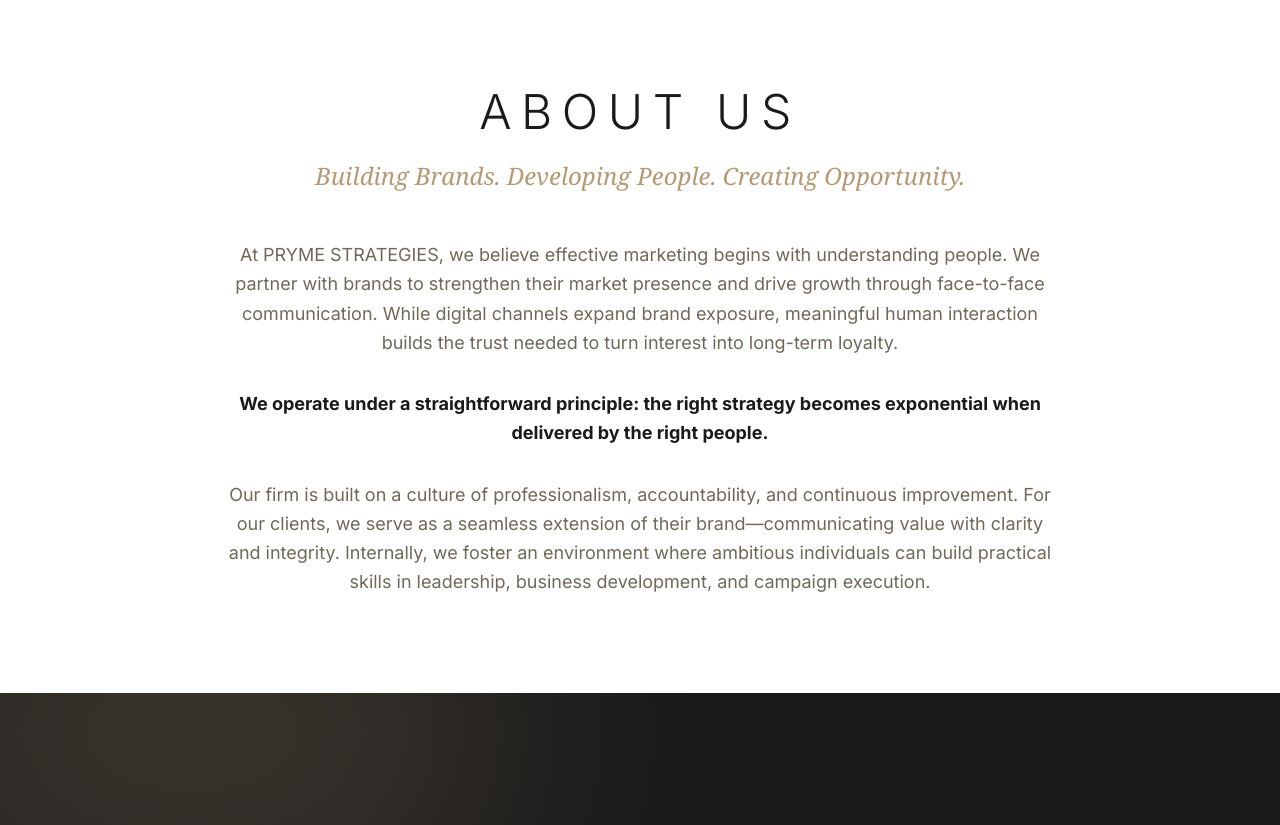
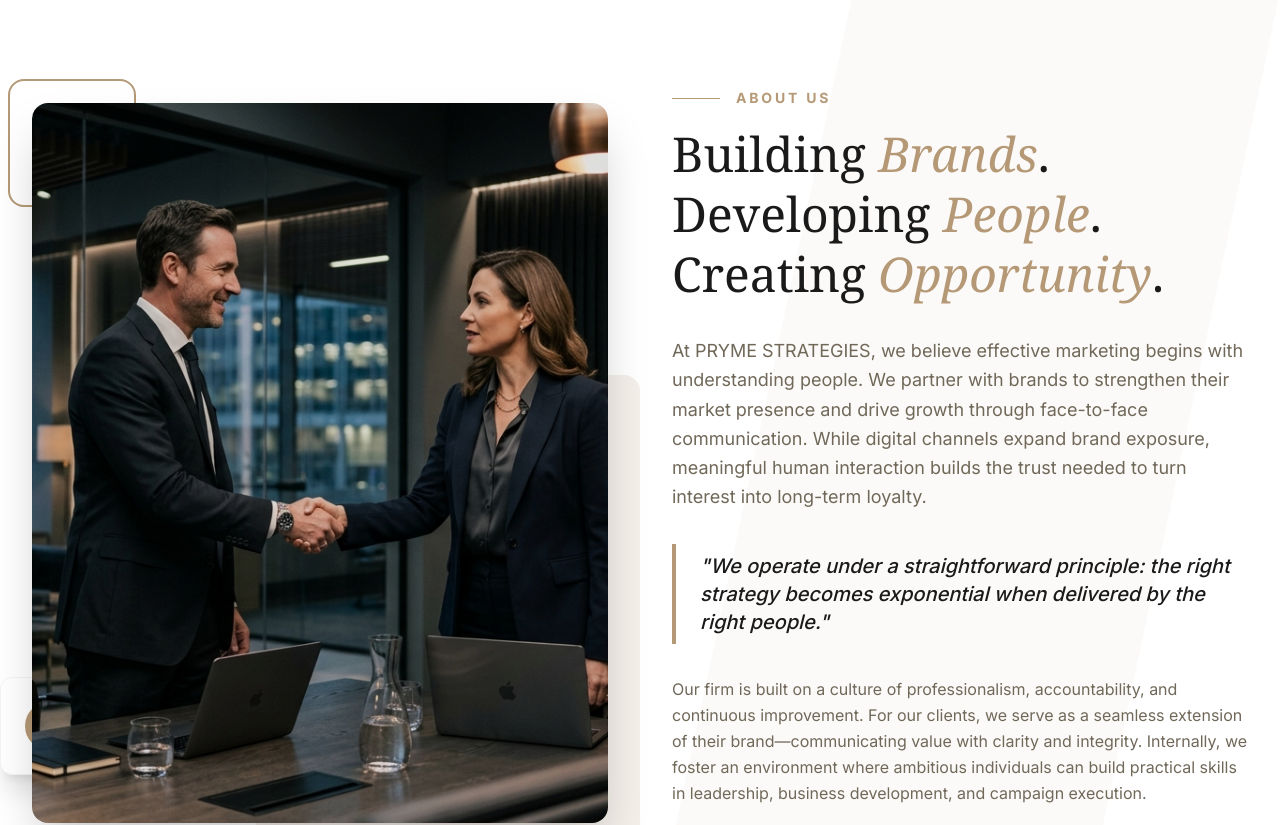
Before and after one commit to Princeee07/Prymestrategies, a Next.js app: page / in a window 1280 px wide. Shown: the part 1160-1985 px from the top of the page. Built offline with nearby package versions, Linux system fonts and the light colour scheme.

Commit message:
feat: redesign About section, fix typos, and resolve Vercel serverless file system crash

```diff
--- a/src/app/(admin)/admin/applications/page.tsx
+++ b/src/app/(admin)/admin/applications/page.tsx
@@ -17,7 +17,6 @@
   lastName: string;
   email: string;
   phone: string;
-  resumeUrl: string;
   status: string;
   created_at: string;
 };
@@ -147,7 +146,7 @@
 
                 <div className="mt-auto pt-4">
                   <a
-                    href={app.resumeUrl}
+                    href={`/api/admin/applications/${app.id}/resume`}
                     target="_blank"
                     rel="noopener noreferrer"
                     className="flex items-center justify-center gap-2 w-full py-3 border border-[var(--color-bronze)] bg-[var(--color-bronze)] text-white hover:bg-[var(--color-bronze-light)] hover:border-[var(--color-bronze-light)] rounded-lg text-sm font-heading tracking-widest uppercase transition-colors shadow-sm"
--- a/src/app/api/admin/applications/route.ts
+++ b/src/app/api/admin/applications/route.ts
@@ -11,6 +11,15 @@
     }
 
     const applications = await db.application.findMany({
+      select: {
+        id: true,
+        firstName: true,
+        lastName: true,
+        phone: true,
+        email: true,
+        status: true,
+        created_at: true,
+      },
       orderBy: {
         created_at: 'desc',
       },
--- a/src/components/layout/Footer.tsx
+++ b/src/components/layout/Footer.tsx
@@ -57,13 +57,13 @@
               Contact
             </h3>
             <ul className="space-y-4 text-sm">
-              <li>midtown Manhattan</li>
+              <li>Midtown Manhattan</li>
               <li>
                 <a
-                  href="mailto:prymesteategiesinc@gmail.com"
+                  href="mailto:prymestrategiesinc@gmail.com"
                   className="hover:text-[var(--color-bronze)] transition-colors"
                 >
-                  prymesteategiesinc@gmail.com
+                  prymestrategiesinc@gmail.com
                 </a>
               </li>
               <li>+1 (607) 413-9352</li>
--- a/src/components/sections/AboutSection.tsx
+++ b/src/components/sections/AboutSection.tsx
@@ -4,20 +4,75 @@
 
 export default function AboutSection() {
   return (
-    <section id="about" className="py-24 bg-white relative">
-      <div className="max-w-4xl mx-auto px-4 sm:px-6 lg:px-8 text-center">
-        <ScrollReveal>
-          <h2 className="text-3xl md:text-5xl font-heading font-light tracking-[0.2em] uppercase mb-6 text-[var(--color-charcoal)]">
+    <section id="about" className="py-24 bg-white relative overflow-hidden">
+      {/* Abstract Background Elements */}
+      <div className="absolute top-0 right-0 w-1/3 h-full bg-[var(--color-beige)]/30 -skew-x-12 transform origin-top-right z-0 pointer-events-none"></div>
+
+      <div className="max-w-7xl mx-auto px-4 sm:px-6 lg:px-8 relative z-10">
+        <div className="grid grid-cols-1 lg:grid-cols-2 gap-16 items-center">
+          {/* Left Column: Image Composition */}
+          <ScrollReveal direction="right" className="relative hidden lg:block">
+            <div className="relative w-full aspect-[4/5] rounded-2xl overflow-hidden shadow-2xl z-10">
+              <img
+                src="/about-hero.jpg"
+                alt="PRYME STRATEGIES Team"
+                className="w-full h-full object-cover"
+              />
+              <div className="absolute inset-0 bg-[var(--color-charcoal)]/10 mix-blend-multiply"></div>
+            </div>
+
+            {/* Decorative Elements */}
+            <div className="absolute -bottom-8 -right-8 w-2/3 h-2/3 bg-[var(--color-beige)] rounded-2xl -z-10"></div>
+            <div className="absolute -top-6 -left-6 w-32 h-32 border-2 border-[var(--color-bronze)] rounded-2xl -z-10"></div>
+
+            {/* Floating Badge */}
+            <div className="absolute bottom-12 -left-8 bg-white p-6 rounded-xl shadow-xl border border-gray-100 animate-float">
+              <div className="flex items-center gap-4">
+                <div className="w-12 h-12 bg-[var(--color-bronze)] rounded-full flex items-center justify-center text-white font-bold text-xl">
+                  P
+                </div>
+                <div>
+                  <p className="text-sm text-gray-500 font-heading tracking-widest uppercase">
+                    Trusted By
+                  </p>
+                  <p className="font-bold text-[var(--color-charcoal)]">
+                    Top Brands
+                  </p>
+                </div>
+              </div>
+            </div>
+          </ScrollReveal>
+
+          {/* Right Column: Content */}
+          <div className="space-y-8">
+            <ScrollReveal direction="left">
+              <div className="flex items-center gap-4 mb-4">
+                <div className="w-12 h-[1px] bg-[var(--color-bronze)]"></div>
+                <h2 className="text-sm font-heading font-bold tracking-[0.2em] uppercase text-[var(--color-bronze)]">
                   ABOUT US
                 </h2>
-          <h3 className="text-xl md:text-2xl font-serif text-[var(--color-bronze)] mb-12 italic">
-            Building Brands. Developing People. Creating Opportunity.
+              </div>
+              <h3 className="text-3xl md:text-5xl font-serif text-[var(--color-charcoal)] leading-tight">
+                Building{' '}
+                <span className="italic text-[var(--color-bronze)]">
+                  Brands
+                </span>
+                .<br />
+                Developing{' '}
+                <span className="italic text-[var(--color-bronze)]">
+                  People
+                </span>
+                .<br />
+                Creating{' '}
+                <span className="italic text-[var(--color-bronze)]">
+                  Opportunity
+                </span>
+                .
               </h3>
             </ScrollReveal>
 
-        <div className="space-y-8 text-lg text-[var(--color-taupe)] leading-relaxed">
-          <ScrollReveal delay={0.2}>
-            <p>
+            <ScrollReveal delay={0.2} direction="left">
+              <p className="text-lg text-[var(--color-taupe)] leading-relaxed">
                 At PRYME STRATEGIES, we believe effective marketing begins with
                 understanding people. We partner with brands to strengthen their
                 market presence and drive growth through face-to-face
@@ -26,22 +81,42 @@
                 interest into long-term loyalty.
               </p>
             </ScrollReveal>
-          <ScrollReveal delay={0.3}>
-            <p className="font-bold text-[var(--color-charcoal)]">
-              We operate under a straightforward principle: the right strategy
-              becomes exponential when delivered by the right people.
+
+            <ScrollReveal delay={0.3} direction="left">
+              <div className="pl-6 border-l-4 border-[var(--color-bronze)] py-2">
+                <p className="text-xl font-medium text-[var(--color-charcoal)] italic">
+                  &quot;We operate under a straightforward principle: the right
+                  strategy becomes exponential when delivered by the right
+                  people.&quot;
+                </p>
+              </div>
+            </ScrollReveal>
+
+            <ScrollReveal delay={0.4} direction="left">
+              <p className="text-[var(--color-taupe)] leading-relaxed">
+                Our firm is built on a culture of professionalism,
+                accountability, and continuous improvement. For our clients, we
+                serve as a seamless extension of their brand—communicating value
+                with clarity and integrity. Internally, we foster an environment
+                where ambitious individuals can build practical skills in
+                leadership, business development, and campaign execution.
               </p>
             </ScrollReveal>
-          <ScrollReveal delay={0.4}>
-            <p>
-              Our firm is built on a culture of professionalism, accountability,
-              and continuous improvement. For our clients, we serve as a
-              seamless extension of their brand—communicating value with clarity
-              and integrity. Internally, we foster an environment where
-              ambitious individuals can build practical skills in leadership,
-              business development, and campaign execution.
-            </p>
+
+            <ScrollReveal
+              delay={0.5}
+              direction="left"
+              className="pt-4 lg:hidden"
+            >
+              <div className="relative w-full h-64 rounded-2xl overflow-hidden shadow-lg mt-8">
+                <img
+                  src="/about-hero.jpg"
+                  alt="PRYME STRATEGIES Team"
+                  className="w-full h-full object-cover"
+                />
+              </div>
             </ScrollReveal>
+          </div>
         </div>
       </div>
     </section>
--- a/src/components/sections/ContactSection.tsx
+++ b/src/components/sections/ContactSection.tsx
@@ -115,9 +115,9 @@
                 {
                   icon: Mail,
                   title: 'Email',
-                  content: 'prymesteategiesinc@gmail.com',
+                  content: 'prymestrategiesinc@gmail.com',
                   isLink: true,
-                  href: 'mailto:prymesteategiesinc@gmail.com',
+                  href: 'mailto:prymestrategiesinc@gmail.com',
                 },
                 {
                   icon: Phone,
```
Also changed, not shown: src/app/api/admin/applications/[id]/resume/route.ts (added, +50 -0 lines), src/app/api/applications/route.ts (+4 -24 lines). Lines whose indentation alone changed are shown as unchanged.
